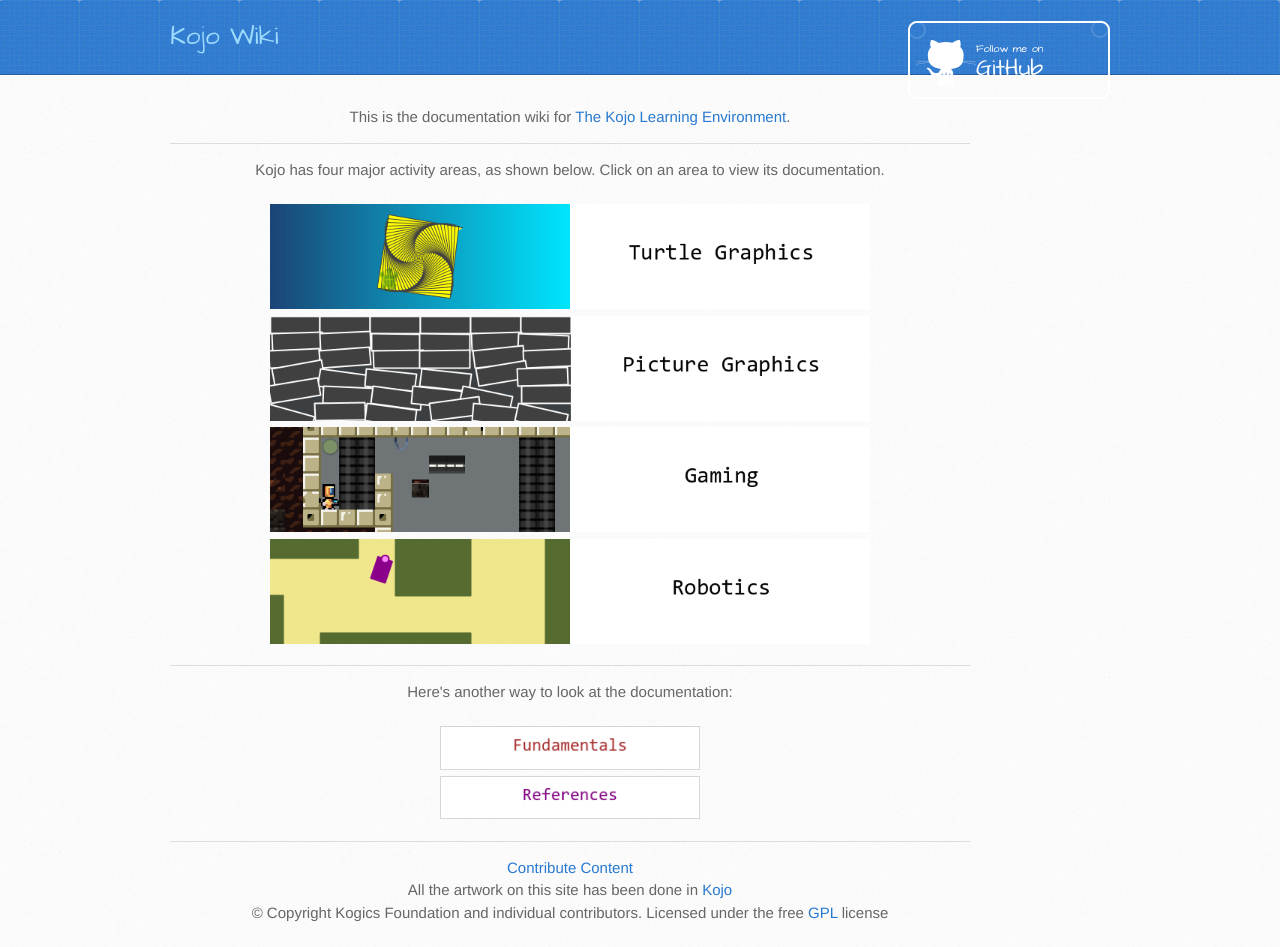
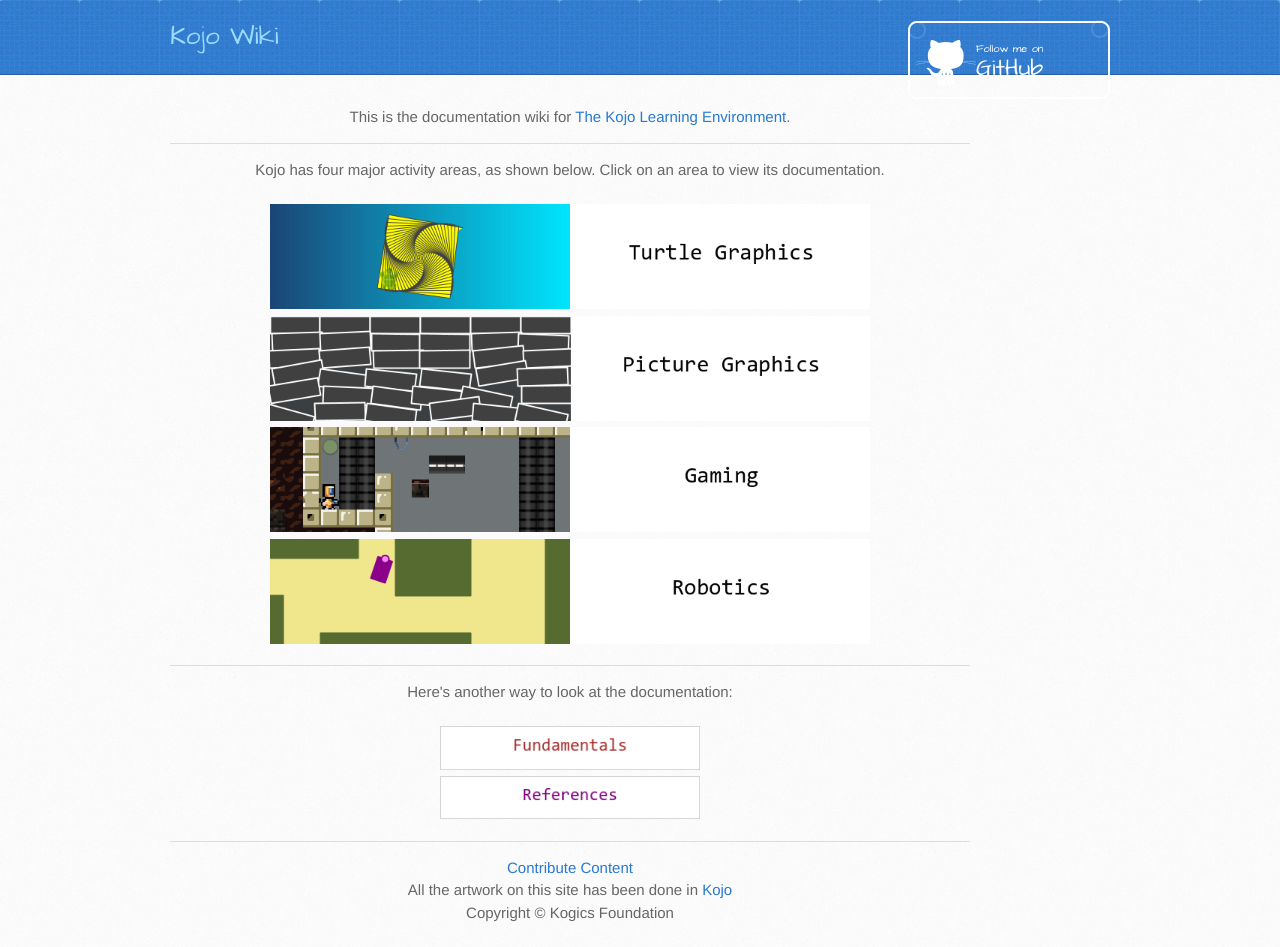
Before and after one commit to kojodoc/kojodoc.github.io, a Jekyll site: the page built from index.md, in a window 1280 px wide. Built offline with Jekyll 4.4.1, drawn with Linux system fonts in a browser that asks for light colours; the repository's description, which GitHub fills in, is left out.

Commit message:
Tweak footer.

```diff
--- a/_includes/footer.html
+++ b/_includes/footer.html
@@ -1,7 +1,6 @@
 <div style="text-align:center">
     <hr/>
-    <a href="contribute.html">Contribute Content</a> <br/>
+    <a href={{ "/contribute.html" | relative_url }}>Contribute Content</a> <br/>
     All the artwork on this site has been done in <a href="http://www.kogics.net/kojo">Kojo</a><br/>
-    © Copyright Kogics Foundation and individual contributors.
-    Licensed under the free <a href="https://www.gnu.org/licenses/gpl-3.0-standalone.html">GPL</a> license
+    Copyright © Kogics Foundation
 </div>
```
